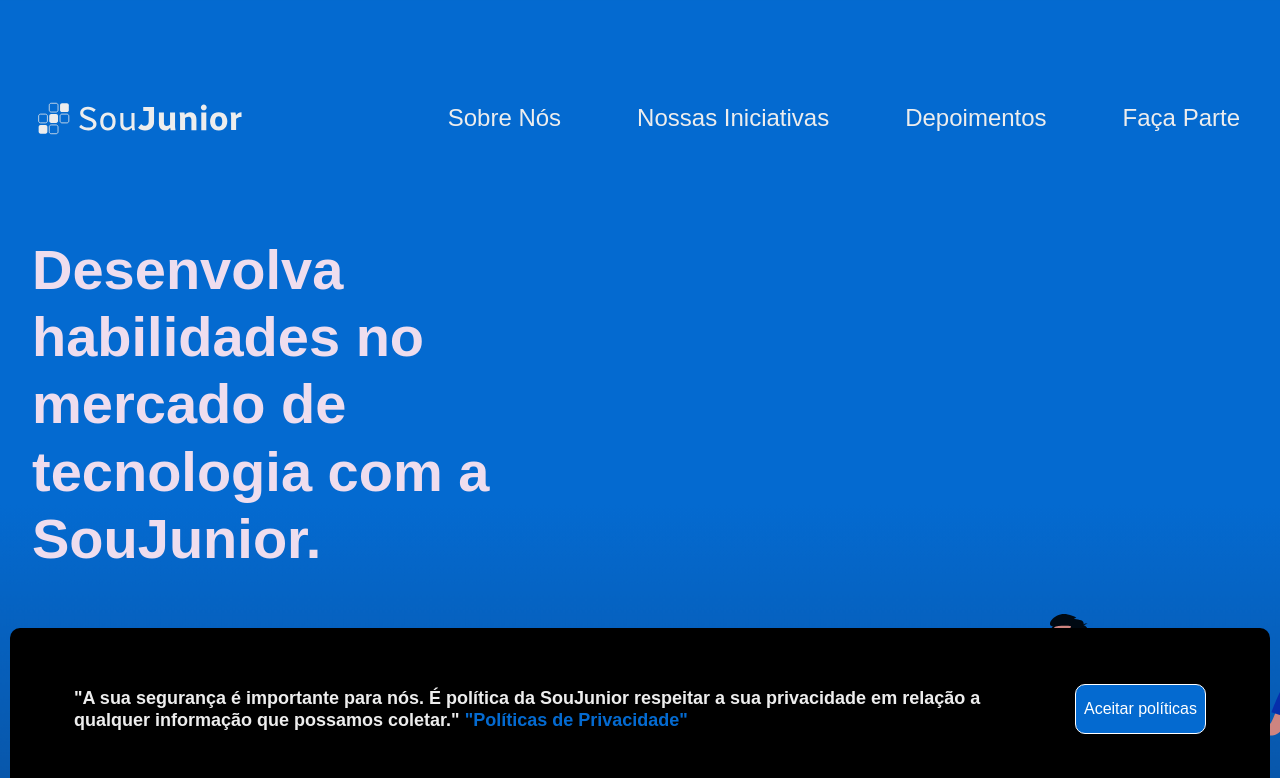
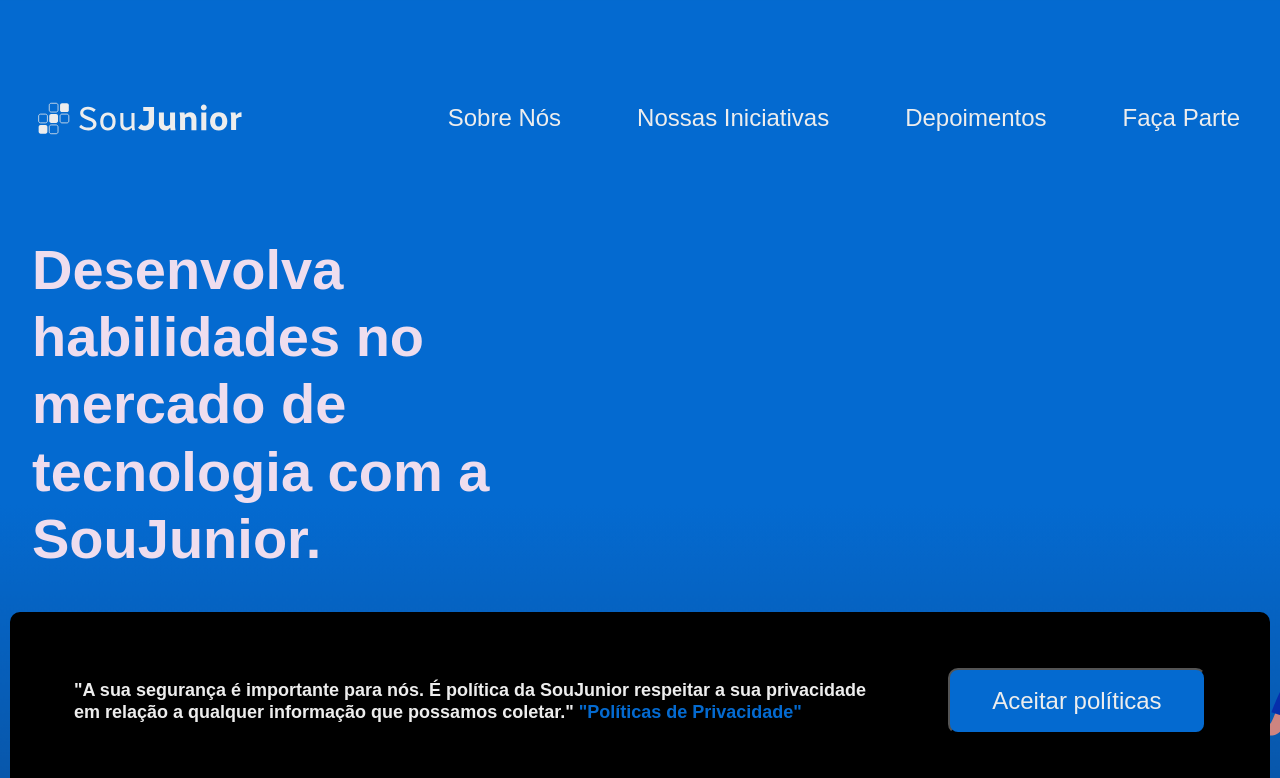
Before and after one commit to SouJunior/site-webapp, a Next.js app: page / in a window 1280 px wide. Shown: the top 778 px of the page. Built offline with nearby package versions, Linux system fonts and the light colour scheme; a web font is replaced by a local one.

Commit message:
alteração dos botões

```diff
--- a/components/commons/PrivacyPolicy/PrivacyPolicy.module.css
+++ b/components/commons/PrivacyPolicy/PrivacyPolicy.module.css
@@ -43,17 +43,19 @@
 
 .privacyNotice button {
   display: flex;
-  border: none;
-  color: #fff;
-  width: 155px;
-  height: 50px;
+  justify-content: center;
+  align-items: center;
+  gap: 10px;
+  width: 352px;
+  height: 66px;
+  padding: 24px 32px;
   border-radius: 10px;
-  border: 1px solid #fff;
-  background-color: #046ad0;
+   background-color: #046ad0;
   justify-content: center;
   align-items: center;
   padding: 10px 2px;
-  font-size: 16px;
+  font-size: 24px;
+  color: #ededed;
 }
 
 @media (max-width: 960px) {
```
